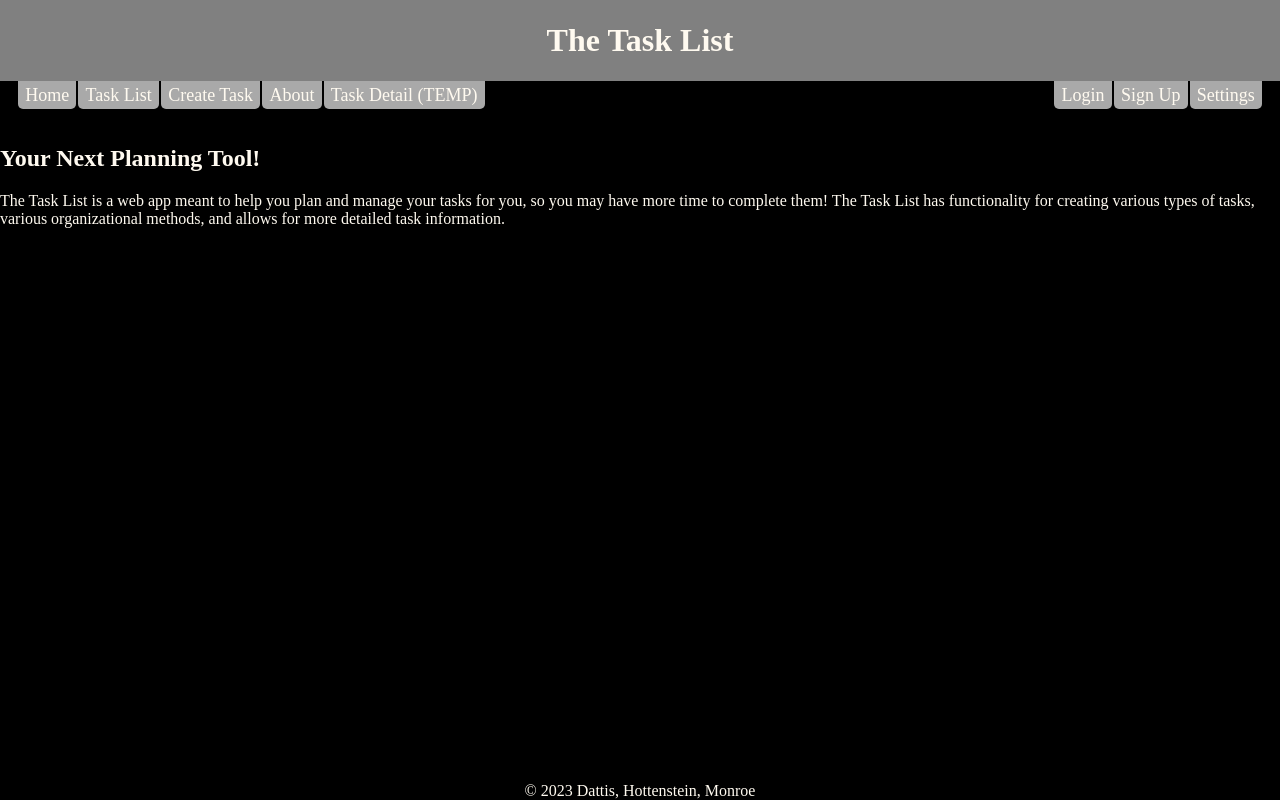
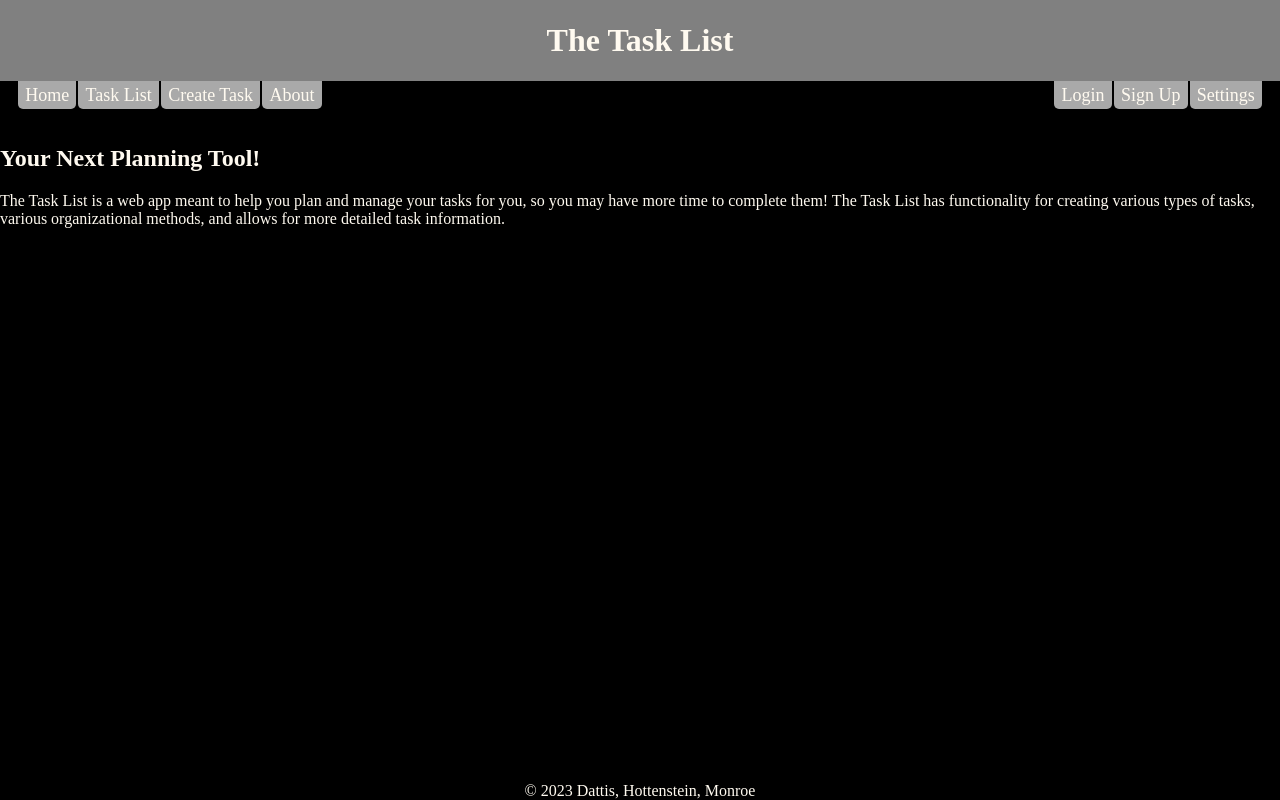
Before and after one commit to MysticDwat/CSE_4234_5234_Group_Project, a React (Create React App) app in the folder client/: page / in a window 1280 px wide. Built offline with nearby package versions, Linux system fonts and the light colour scheme.

Commit message:
Removed Temp Detail NavButton

```diff
--- a/client/src/components/header/Header.js
+++ b/client/src/components/header/Header.js
@@ -30,8 +30,7 @@ export default function Header() {
                             ['/','Home'],
                             ['/list','Task List'],
                             ['/create','Create Task'],
-                            ['/about','About'],
-                            ['/detail','Task Detail (TEMP)']
+                            ['/about','About']
                         ]
                     }
                 />
```
